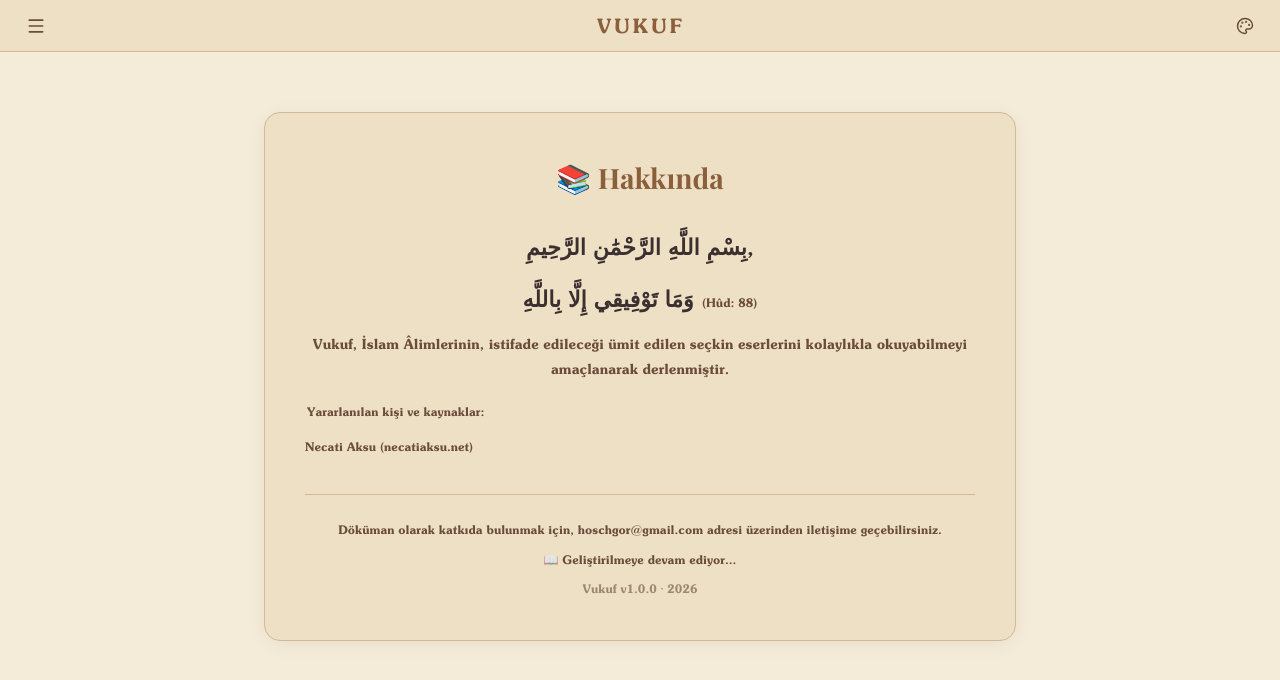
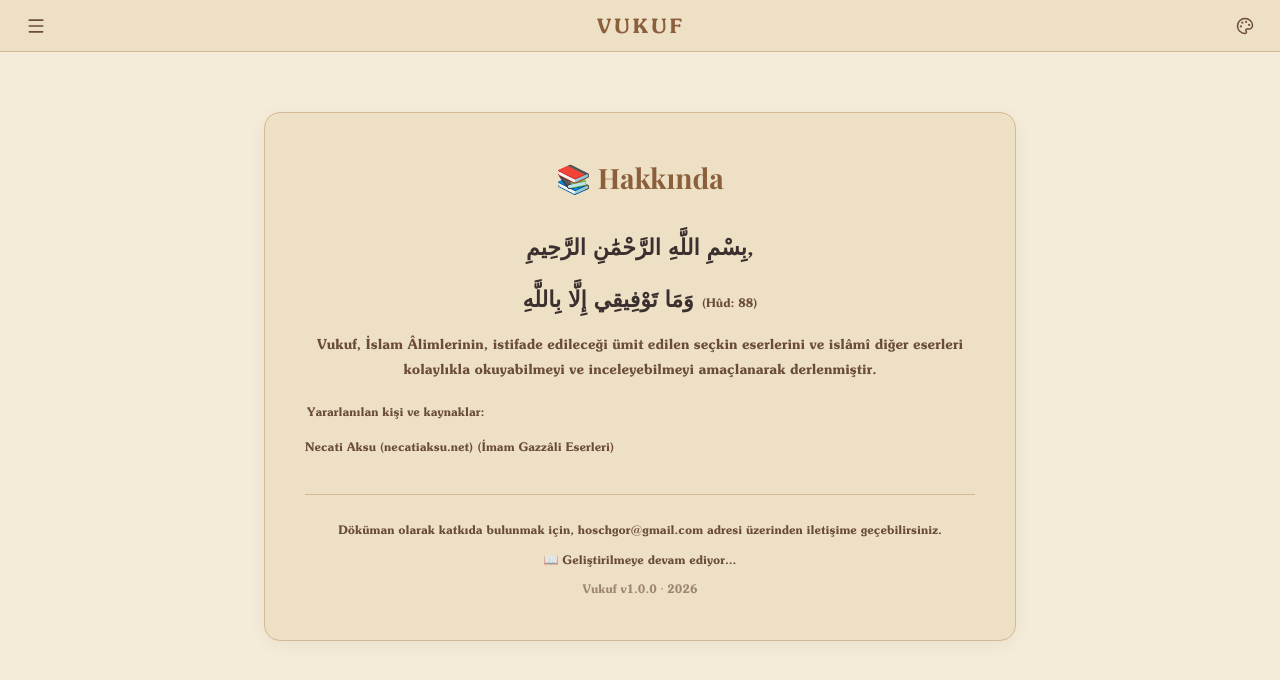
Before and after one commit to hoschgor/Vukuf, a React (Vite) app: page /hakkinda in a window 1280 px wide. Shown: the top 680 px of the page. Built offline with nearby package versions, Linux system fonts and the light colour scheme.

Commit message:
düzenleme

```diff
--- a/src/pages/Hakkinda.jsx
+++ b/src/pages/Hakkinda.jsx
@@ -131,7 +131,7 @@ export default function Hakkinda() {
           )}
 
           <p style={{ marginBottom: "20px", color: theme.textSecondary, fontSize: "14px" }}>
-            Vukuf, İslam Âlimlerinin, istifade edileceği ümit edilen seçkin eserlerini kolaylıkla okuyabilmeyi amaçlanarak derlenmiştir.
+            Vukuf, İslam Âlimlerinin, istifade edileceği ümit edilen seçkin eserlerini ve islâmî diğer eserleri kolaylıkla okuyabilmeyi ve inceleyebilmeyi amaçlanarak derlenmiştir.
           </p>
 
           <p style={{
@@ -150,7 +150,7 @@ export default function Hakkinda() {
             marginTop: 0
           }}>
             <span style={{ fontSize: "12px", color: theme.textSecondary, marginRight: "12px" }}>
-              Necati Aksu (necatiaksu.net)
+              Necati Aksu (necatiaksu.net) (İmam Gazzâli Eserleri)
             </span>
           </p>
 
```
